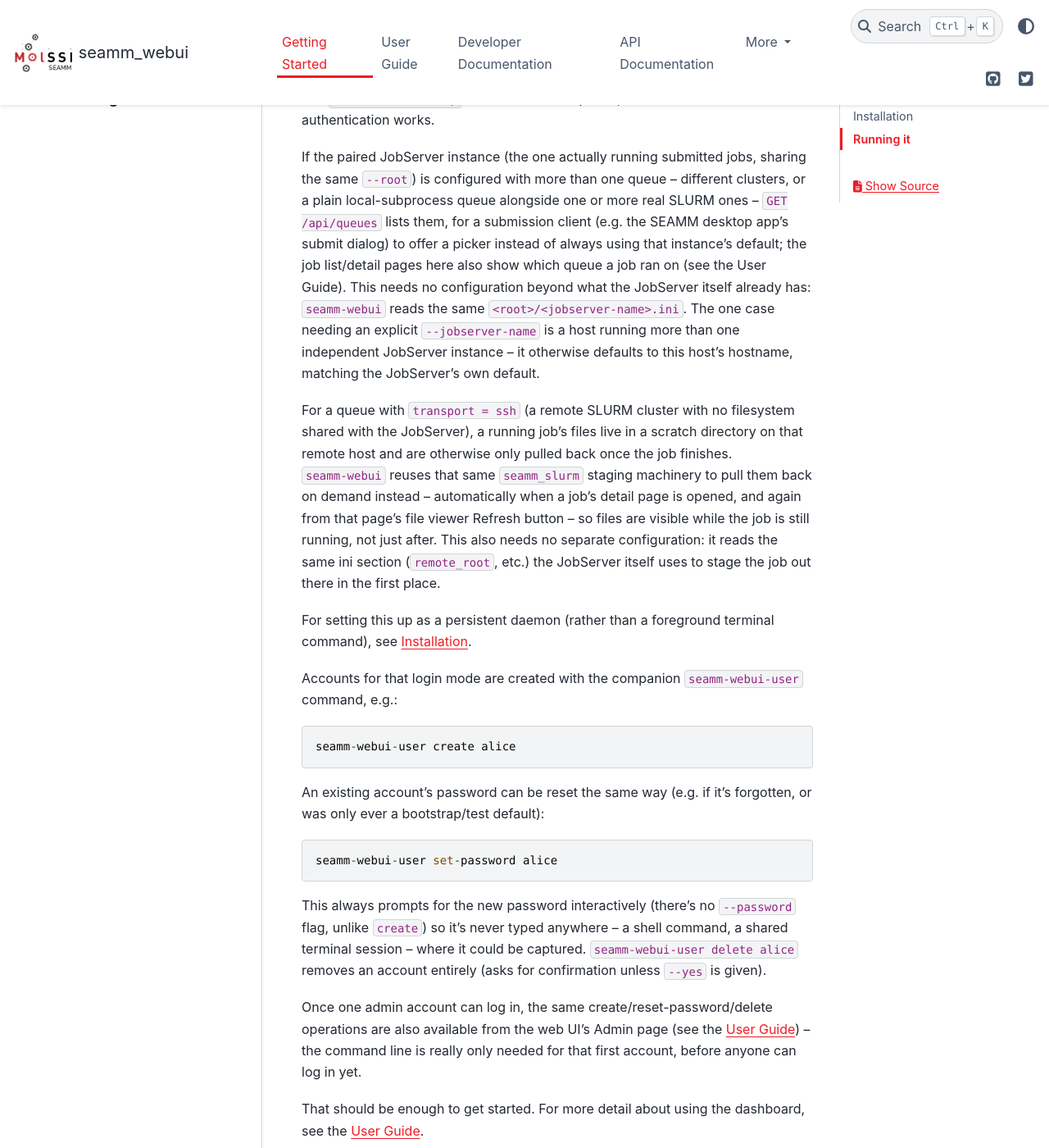
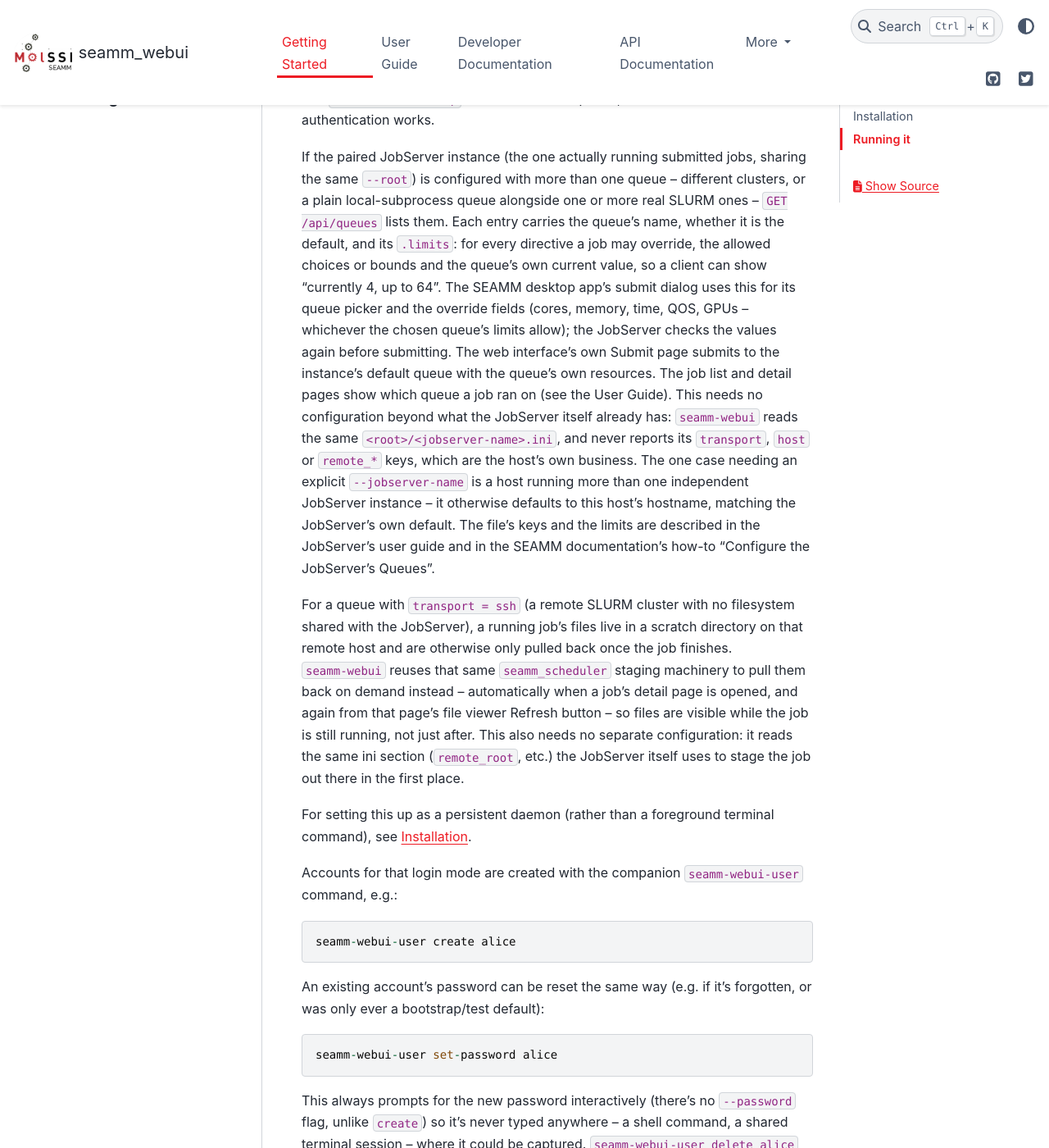
Before and after one commit to molssi-seamm/seamm_webui, a Sphinx documentation site: the page built from docs/getting_started/index.rst, in a window 1280 px wide and 1400 px high, scrolled down 1118 px. Shown: the whole window at 82% size. Built offline with Sphinx 7.4.7 and the PyData theme 0.15.4, drawn with Linux system fonts in a browser that asks for light colours; pages that are not in the unit, such as notebooks, are missing from menus.

Commit message:
Documentation: the queues API, the desktop submit dialog's picker and overrides, seamm_scheduler staging
Co-Authored-By: Claude Fable 5.1 <noreply@anthropic.com>

```diff
--- a/docs/getting_started/index.rst
+++ b/docs/getting_started/index.rst
@@ -45,20 +45,29 @@ the full set of options, and the User Guide for how authentication works.
 If the paired JobServer instance (the one actually running submitted jobs,
 sharing the same ``--root``) is configured with more than one queue --
 different clusters, or a plain local-subprocess queue alongside one or
-more real SLURM ones -- ``GET /api/queues`` lists them, for a submission
-client (e.g. the SEAMM desktop app's submit dialog) to offer a picker
-instead of always using that instance's default; the job list/detail
-pages here also show which queue a job ran on (see the User Guide). This
-needs no configuration beyond what the JobServer itself already has:
-``seamm-webui`` reads the same ``<root>/<jobserver-name>.ini``. The one
+more real SLURM ones -- ``GET /api/queues`` lists them. Each entry carries
+the queue's name, whether it is the default, and its ``.limits``: for every
+directive a job may override, the allowed choices or bounds and the queue's
+own current value, so a client can show "currently 4, up to 64". The SEAMM
+desktop app's submit dialog uses this for its queue picker and the override
+fields (cores, memory, time, QOS, GPUs -- whichever the chosen queue's limits
+allow); the JobServer checks the values again before submitting. The web
+interface's own Submit page submits to the instance's default queue with the
+queue's own resources. The job list and detail pages show which queue a job
+ran on (see the User Guide). This needs no configuration beyond what the
+JobServer itself already has: ``seamm-webui`` reads the same
+``<root>/<jobserver-name>.ini``, and never reports its ``transport``,
+``host`` or ``remote_*`` keys, which are the host's own business. The one
 case needing an explicit ``--jobserver-name`` is a host running more than
-one independent JobServer instance -- it otherwise defaults to this
-host's hostname, matching the JobServer's own default.
+one independent JobServer instance -- it otherwise defaults to this host's
+hostname, matching the JobServer's own default. The file's keys and the
+limits are described in the JobServer's user guide and in the SEAMM
+documentation's how-to "Configure the JobServer's Queues".
 
 For a queue with ``transport = ssh`` (a remote SLURM cluster with no
 filesystem shared with the JobServer), a running job's files live in a
 scratch directory on that remote host and are otherwise only pulled back
-once the job finishes. ``seamm-webui`` reuses that same ``seamm_slurm``
+once the job finishes. ``seamm-webui`` reuses that same ``seamm_scheduler``
 staging machinery to pull them back on demand instead -- automatically
 when a job's detail page is opened, and again from that page's file
 viewer Refresh button -- so files are visible while the job is still
--- a/docs/user_guide/index.rst
+++ b/docs/user_guide/index.rst
@@ -14,7 +14,11 @@ a job, plus Admin -- see below -- for an admin account in "local" mode)
 gives access to every page and shows whether the backend is reachable. If
 the paired JobServer has more than one queue configured (see the Getting
 Started guide), the job list and detail pages also show which queue each
-job ran on. A job routed to a remote SLURM cluster with no shared
+job ran on, and the list can be filtered by it. A job submitted from the
+Submit page goes to the JobServer's default queue with that queue's own
+resources; to pick another queue, or to ask for more cores, memory or time
+within what the queue's limits allow, submit from the SEAMM desktop app,
+whose submit dialog offers them. A job routed to a remote SLURM cluster with no shared
 filesystem (a queue's ``transport = ssh``, see the Getting Started guide)
 is marked "remote" on its detail page -- its files are pulled back on
 demand (opening the page, or clicking a file's Refresh button) while it's
```
